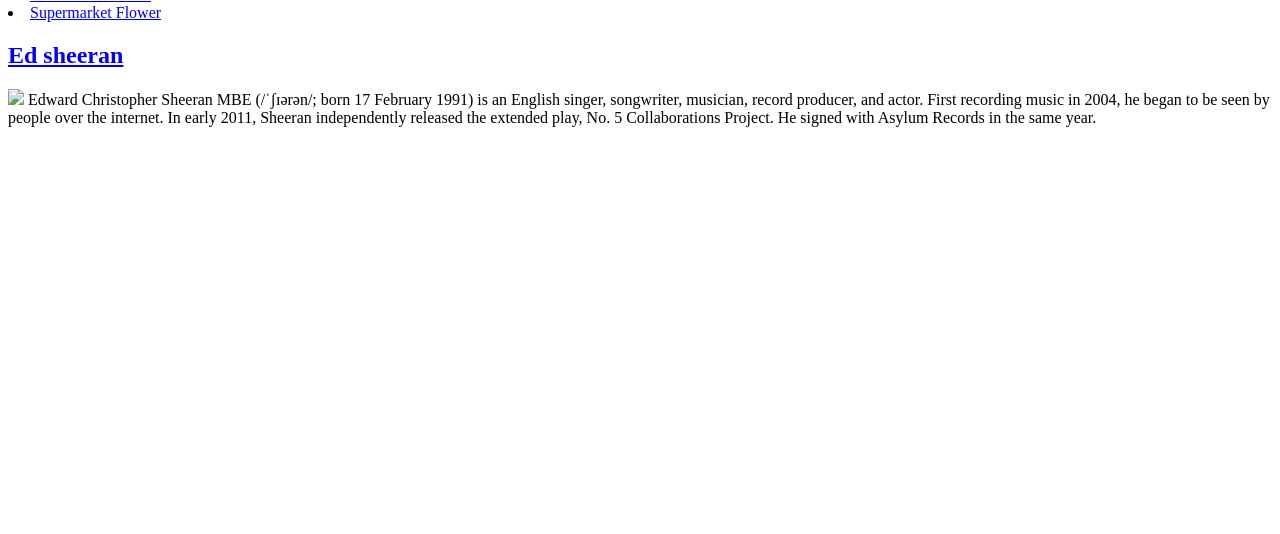
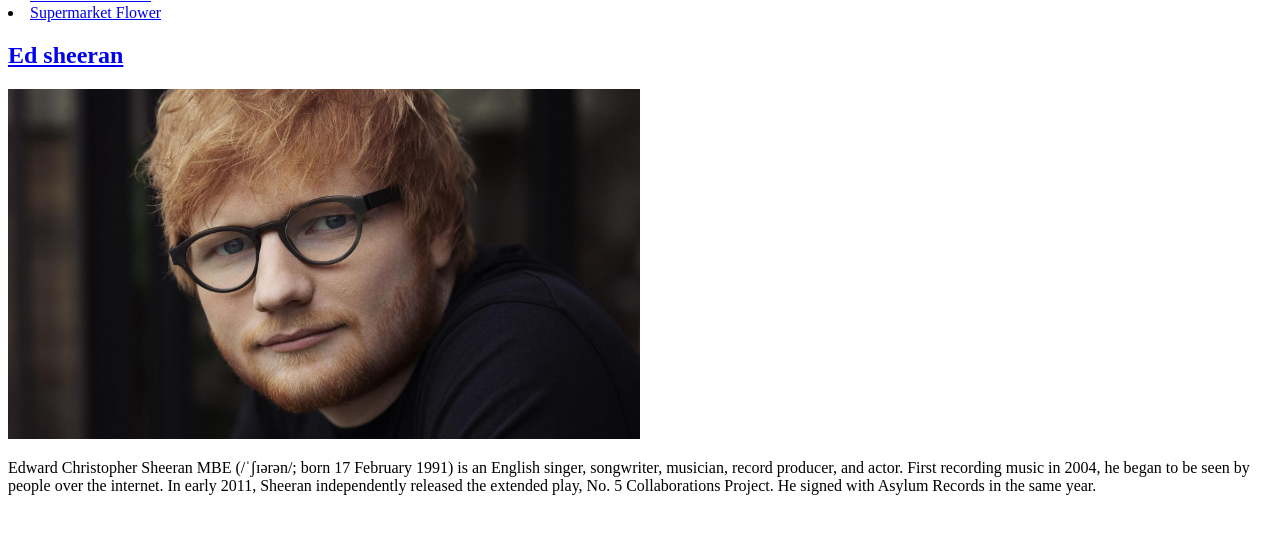
Before and after one commit to whddb104/edsheeranmusic, a plain HTML site: page index.html in a window 1280 px wide. Shown: the part 148-682 px from the top of the page. Drawn offline with Linux system fonts and the light colour scheme.

Commit message:
Update index.html

```diff
--- a/index.html
+++ b/index.html
@@ -14,7 +14,7 @@
   <li><a href="5.html">Supermarket Flower</a></li>
 
 <h2><a href="https://en.wikipedia.org/wiki/Ed_Sheeran" target="_blank" title="Ed Sheeran Specification">Ed sheeran<a/></h2>
-  <img src=EDS.jpg" width="50%">
+  <p><img src="EDS.jpg" width="50%"></p>
 
 Edward Christopher Sheeran MBE (/ˈʃɪərən/; born 17 February 1991) is an English singer, songwriter, musician, record producer, and actor. First recording music in 2004, he began to be seen by people over the internet. In early 2011, Sheeran independently released the extended play, No. 5 Collaborations Project. He signed with Asylum Records in the same year.
 <body>
```
